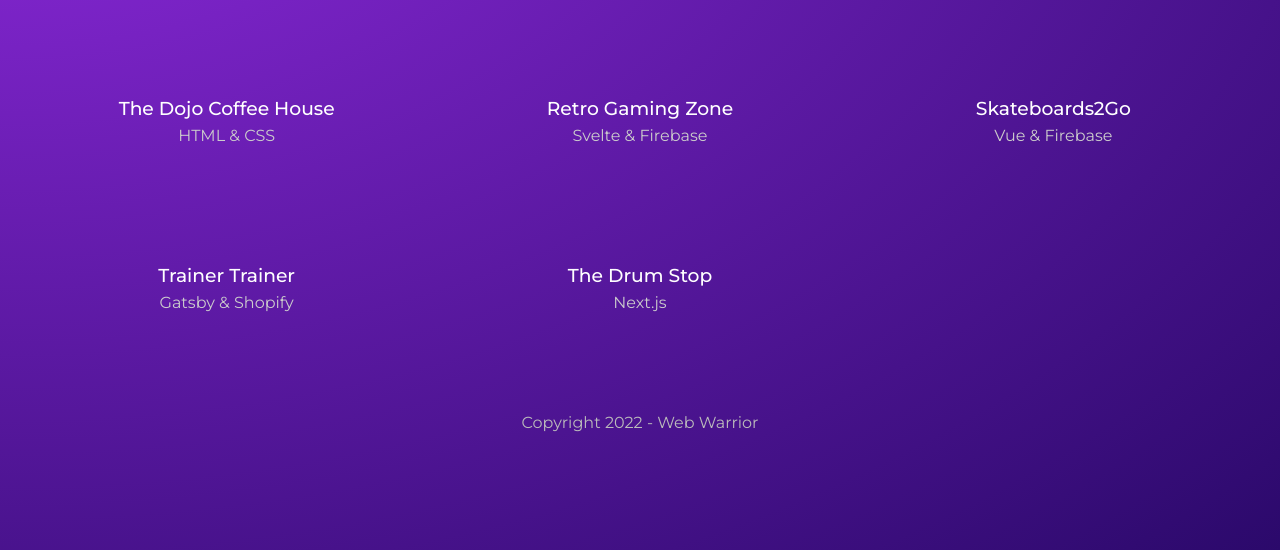
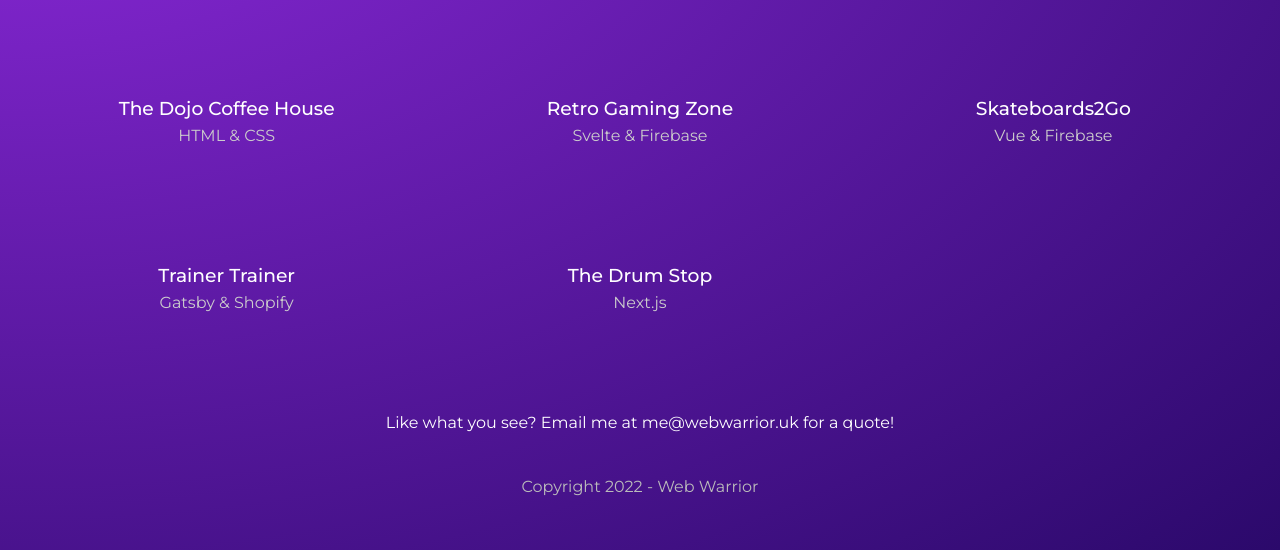
Before and after one commit to reanderagulto/Web-Warrior, a Gatsby site: page /projects in a window 1280 px wide. Shown: the part 250-800 px from the top of the page. Built offline with nearby package versions, Linux system fonts and the light colour scheme; Gatsby itself is replaced by a stand-in of ours.

Commit message:
Multiple GraphQL Queries

```diff
--- a/gatsby-config.js
+++ b/gatsby-config.js
@@ -22,5 +22,6 @@ module.exports = {
     title: 'Reander Agulto',
     description: 'Web Dev portfolio',
     copyright: 'This website is copyright 2022 Web Warrior',
+    contact: 'me@webwarrior.uk'
   }
 }
--- a/src/pages/projects/index.js
+++ b/src/pages/projects/index.js
@@ -5,7 +5,8 @@ import { portfolio, project } from '../../styles/projects.module.css';
 
 export default function Projects({ data }) {
 
-  const projects = data.allMarkdownRemark.nodes
+  const projects = data.projects.nodes
+  const contact = data.contact.siteMetadata.contact
 
   return (
     <Layout>
@@ -22,6 +23,7 @@ export default function Projects({ data }) {
               </Link>
             ))}
           </div>
+          <p>Like what you see? Email me at <a href="mailto: {contact}">{contact}</a> for a quote!</p>
       </div>
     </Layout>
   )
@@ -30,7 +32,7 @@ export default function Projects({ data }) {
 // Export Page Query
 export const query = graphql`
 query Projects {
-  allMarkdownRemark(sort: {frontmatter: {date: ASC}}) {
+  projects: allMarkdownRemark(sort: {frontmatter: {date: ASC}}) {
     nodes {
       frontmatter {
         title
@@ -40,4 +42,9 @@ query Projects {
       id
     }
   }
+  contact: site{
+    siteMetadata{
+      contact
+    }
+  }
 }`;
```
